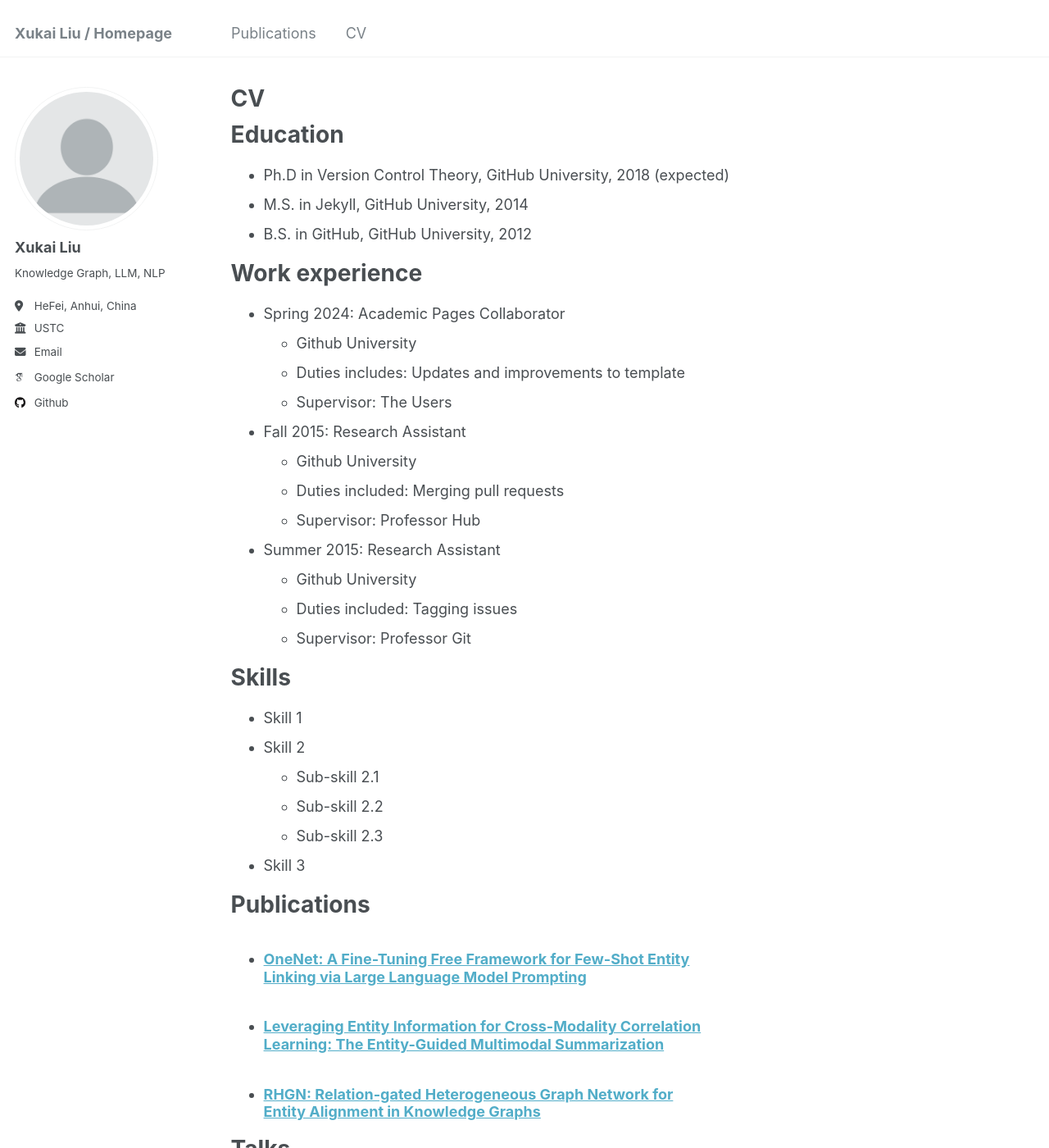
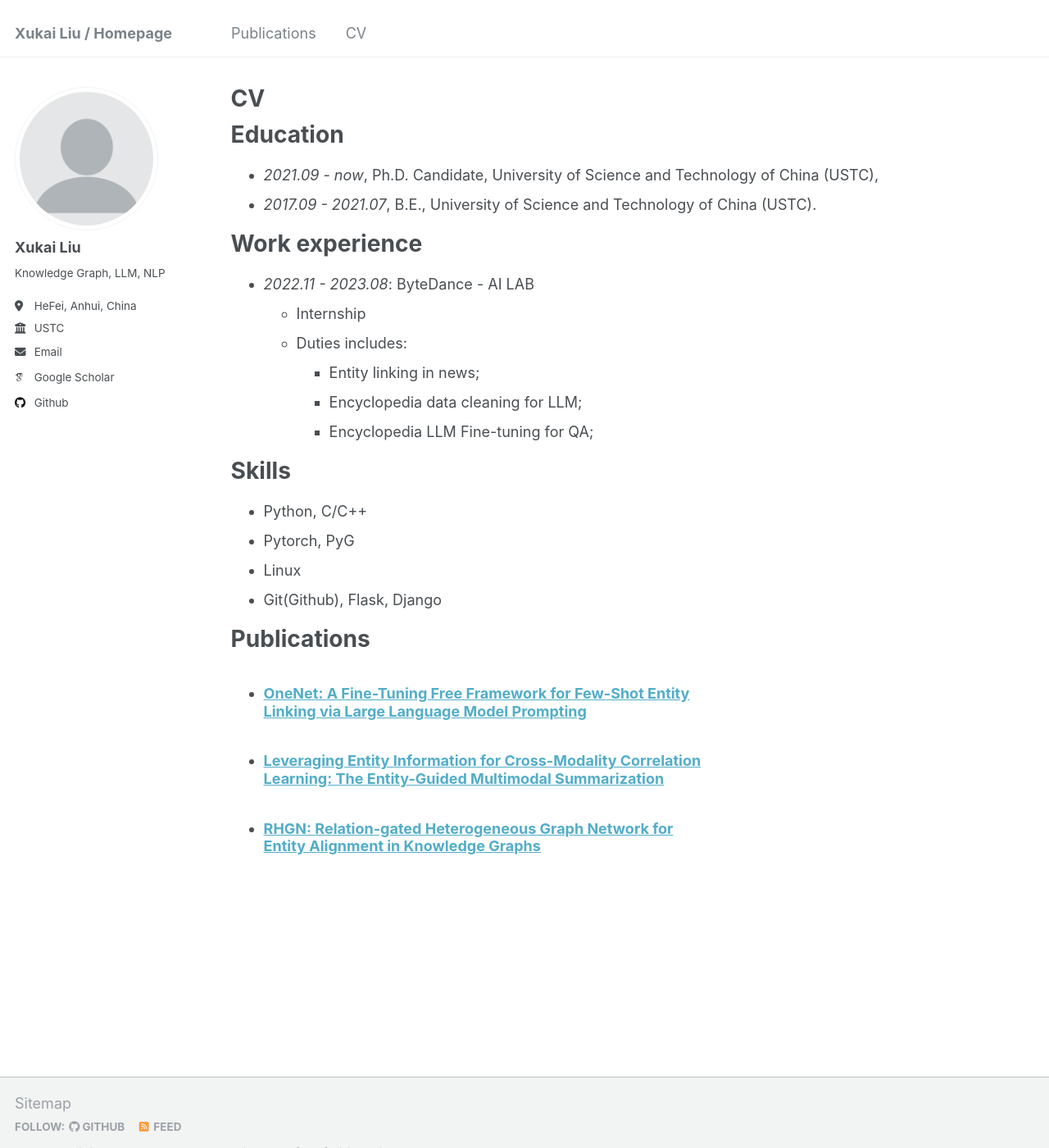
Before and after one commit to laquabe/laquabe.github.io, a Jekyll site: the page built from _pages/cv.md, in a window 1280 px wide and 1400 px high. Shown: the whole window at 82% size. Built offline with Jekyll 4.4.1, drawn with Linux system fonts in a browser that asks for light colours; some web fonts are replaced; some of the changed text lies outside the part shown.

Commit message:
Update cv.md

```diff
--- a/_pages/cv.md
+++ b/_pages/cv.md
@@ -11,54 +11,27 @@ redirect_from:
 
 Education
 ======
-* Ph.D in Version Control Theory, GitHub University, 2018 (expected)
-* M.S. in Jekyll, GitHub University, 2014
-* B.S. in GitHub, GitHub University, 2012
+* *2021.09 - now*, Ph.D. Candidate, University of Science and Technology of China (USTC),
+* *2017.09 - 2021.07*, B.E., University of Science and Technology of China (USTC).
 
 Work experience
 ======
-* Spring 2024: Academic Pages Collaborator
-  * Github University
-  * Duties includes: Updates and improvements to template
-  * Supervisor: The Users
-
-* Fall 2015: Research Assistant
-  * Github University
-  * Duties included: Merging pull requests
-  * Supervisor: Professor Hub
-
-* Summer 2015: Research Assistant
-  * Github University
-  * Duties included: Tagging issues
-  * Supervisor: Professor Git
+* *2022.11 - 2023.08*: ByteDance - AI LAB
+  * Internship
+  * Duties includes:
+      * Entity linking in news;
+      * Encyclopedia data cleaning for LLM;
+      * Encyclopedia LLM Fine-tuning for QA;
 
 Skills
 ======
-* Skill 1
-* Skill 2
-  * Sub-skill 2.1
-  * Sub-skill 2.2
-  * Sub-skill 2.3
-* Skill 3
+* Python, C/C++
+* Pytorch, PyG
+* Linux
+* Git(Github), Flask, Django
 
 Publications
 ======
   <ul>{% for post in site.publications reversed %}
     {% include archive-single-cv.html %}
   {% endfor %}</ul>
-
-Talks
-======
-  <ul>{% for post in site.talks reversed %}
-    {% include archive-single-talk-cv.html  %}
-  {% endfor %}</ul>
-
-Teaching
-======
-  <ul>{% for post in site.teaching reversed %}
-    {% include archive-single-cv.html %}
-  {% endfor %}</ul>
-
-Service and leadership
-======
-* Currently signed in to 43 different slack teams
```
